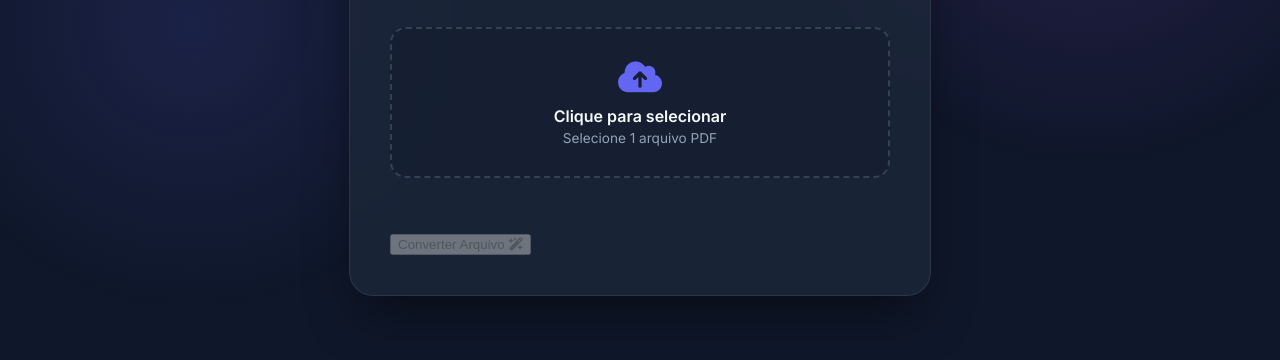
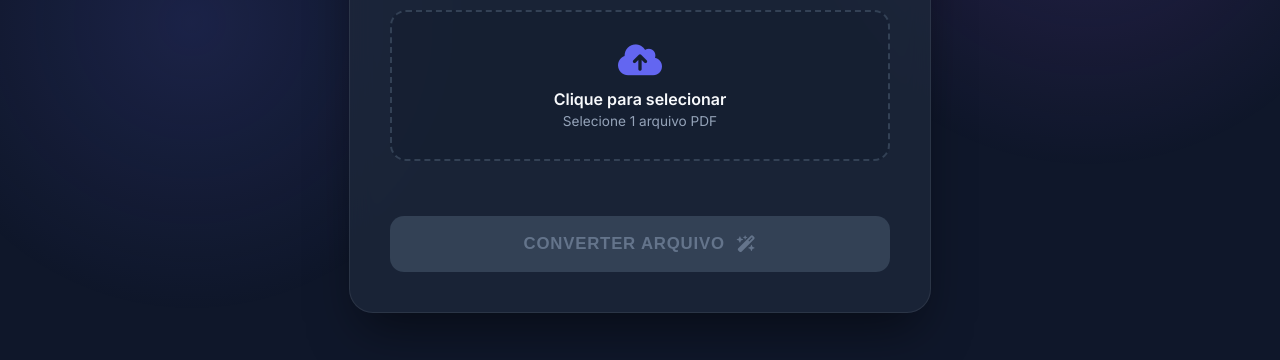
Before and after one commit to prPedr/JuntarPdfs, a website built with Vite: page converter.html in a window 1280 px wide. Shown: the part 378-738 px from the top of the page. Built offline with nearby package versions, Linux system fonts and the light colour scheme; a script that the page names is missing.

Commit message:
Nova estilizacao do botao de converter arquivo

```diff
--- a/style.css
+++ b/style.css
@@ -308,6 +308,75 @@ p {
     box-shadow: none;
 }
 
+/* --- Estilo Exclusivo do Botão Converter --- */
+
+#btnConverter {
+    width: 100%;
+    padding: 18px; /* Um pouco mais alto que o padrão */
+    border: none;
+    border-radius: 14px;
+
+    /* Gradiente "Mágico" (Indigo para Roxo/Violeta) */
+    background: linear-gradient(135deg, var(--primary-color) 0%, #9333ea 100%);
+    background-size: 200% auto; /* Permite animar o gradiente */
+
+    color: white;
+    font-size: 1.05rem;
+    font-weight: 700;
+    text-transform: uppercase; /* Letras maiúsculas para dar peso */
+    letter-spacing: 0.8px;     /* Espaçamento entre letras */
+
+    cursor: pointer;
+    display: flex;
+    align-items: center;
+    justify-content: center;
+    gap: 12px;
+
+    /* Sombra colorida (Glow) */
+    box-shadow: 0 4px 15px rgba(147, 51, 234, 0.4);
+
+    transition: all 0.4s cubic-bezier(0.25, 0.8, 0.25, 1);
+    position: relative;
+    overflow: hidden;
+}
+
+/* Efeito Hover (Mouse em cima) */
+#btnConverter:not(:disabled):hover {
+    background-position: right center; /* Move o gradiente */
+    transform: translateY(-3px) scale(1.01); /* Sobe e aumenta levemente */
+    box-shadow: 0 10px 25px rgba(147, 51, 234, 0.6); /* Aumenta o brilho */
+    filter: brightness(1.1);
+}
+
+/* Efeito de Clique */
+#btnConverter:not(:disabled):active {
+    transform: translateY(1px) scale(0.98);
+    box-shadow: 0 2px 10px rgba(147, 51, 234, 0.4);
+}
+
+/* Animação do Ícone (Varinha) */
+#btnConverter i {
+    transition: transform 0.3s ease;
+}
+
+#btnConverter:not(:disabled):hover i {
+    animation: magicWiggle 0.5s ease-in-out infinite alternate;
+}
+
+@keyframes magicWiggle {
+    0% { transform: rotate(0deg) scale(1); }
+    100% { transform: rotate(15deg) scale(1.2); }
+}
+
+/* Estado Desabilitado (Cinza) */
+#btnConverter:disabled {
+    background: #334155; /* Slate 700 */
+    color: #64748b;      /* Slate 500 */
+    cursor: not-allowed;
+    box-shadow: none;
+    transform: none;
+}
+
 /* --- Responsivo --- */
 @media (max-width: 600px) {
     .navbar {
```
